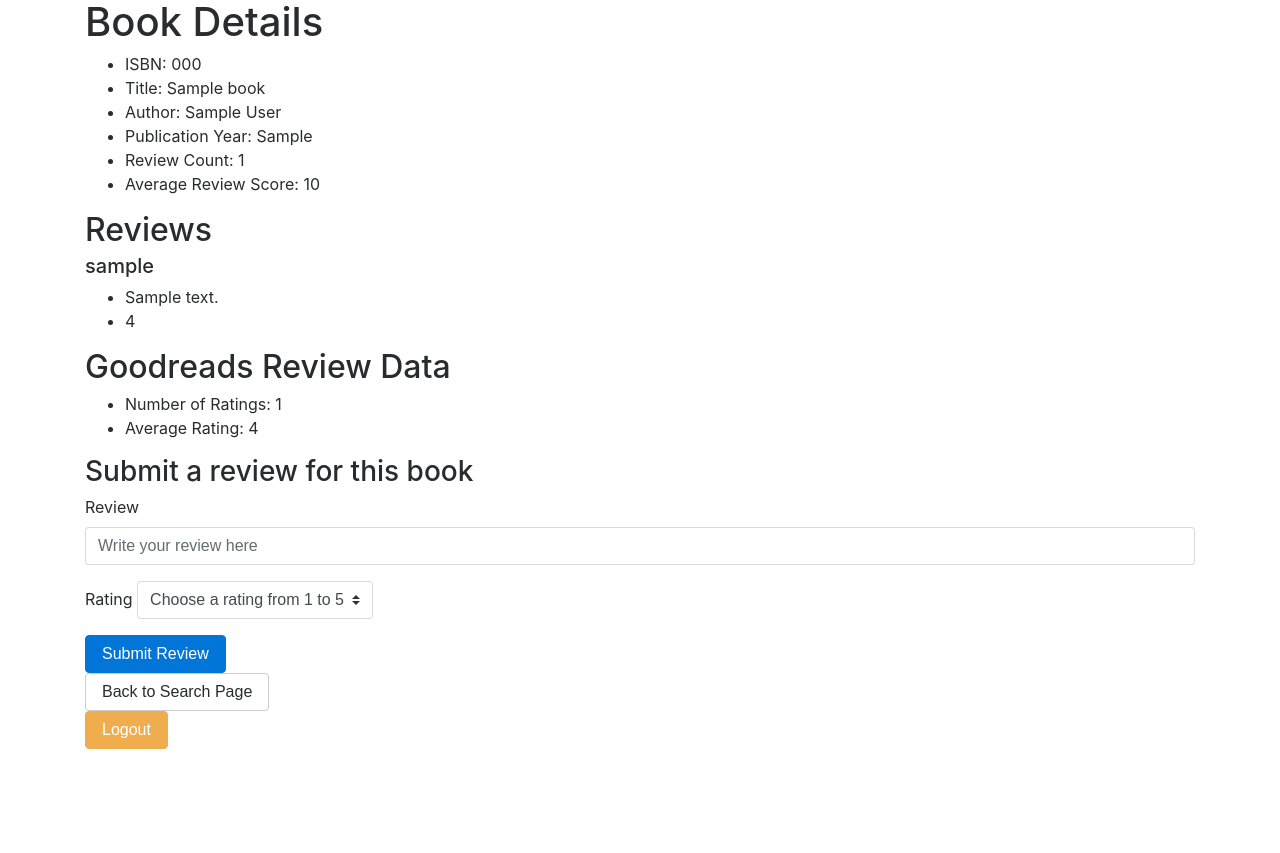
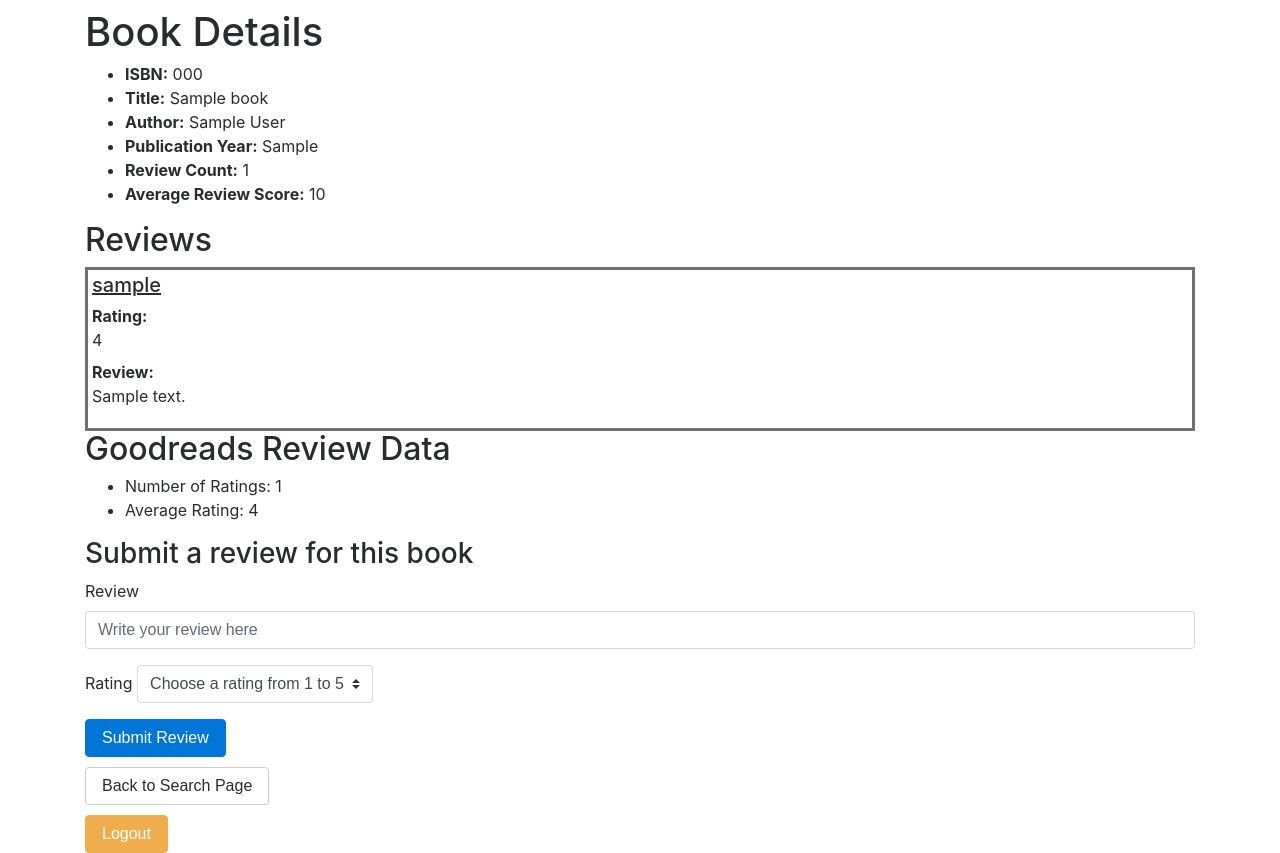
Before and after one commit to stefanoroque/CS50-Project-2, a Flask app: template templates/book.html in a window 1280 px wide. Before the commit the page ends 749 px from the top, so only its background shows below. Run offline with Flask 2, Linux system fonts and the light colour scheme; the template is opened without the code that fills it: most values are stand-ins (such as "Sample title", 1, 10 or a date in 2020); some libraries are stand-ins or nearby versions.

Commit message:
formatting

```diff
--- a/templates/book.html
+++ b/templates/book.html
@@ -32,29 +32,33 @@
     <h1>Book Details</h1>
 
     <ul>
-        <li>ISBN: {{ book.isbn }}</li>
-        <li>Title: {{ book.title }}</li>
-        <li>Author: {{ book.author }}</li>
-        <li>Publication Year: {{ book.pub_yr }}</li>
-
-        <li>Review Count: {{ book.review_count }}</li>
-        <li>Average Review Score: {{ book.avg_score }}</li>
+        <li><b>ISBN:</b> {{ book.isbn }}</li>
+        <li><b>Title:</b> {{ book.title }}</li>
+        <li><b>Author:</b> {{ book.author }}</li>
+        <li><b>Publication Year:</b> {{ book.pub_yr }}</li>
+        <li><b>Review Count:</b> {{ book.review_count }}</li>
+        <li><b>Average Review Score:</b> {{ book.avg_score }}</li>
     </ul>
 
+
     <h2>Reviews</h2>
-
         {% for review in reviews %}
-            <h5>{{ review.username }}</h5>
-                <ul>
-                    <li>{{ review.text_opinion }}</li>
-                    <li>{{ review.rating }}</li>
-                </ul>
+            <div id="user-reviews">
+                <h5><u>{{ review.username }}</u></h5>
+                    <dl>
+                        <dt>Rating:
+                        <dd>{{ review.rating }}
+                        <dt>Review:
+                        <dd>{{ review.text_opinion }}
+                    </dl>
+            </div>
         {% else %}
             <h6>No reviews for this book.</h6>
+
         {% endfor %}
 
+
     <h2>Goodreads Review Data</h2>
-    <!-- #TODO: make message if api does not return anything -->
     {% if not goodreads_data %}
         <h6>Goodreads data is unavailable for this book</h6>
     {% else %}
@@ -99,4 +103,10 @@
         </div>
     </form>
 
+    <style>
+        div {margin-top:10px;}
+        #user-reviews {border:3px; border-style:solid; border-color:#707070; padding: 4px;}
+        .index-button {margin-top: 20;}
+    </style>
+
 {% endblock %}
--- a/templates/loginError.html
+++ b/templates/loginError.html
@@ -14,4 +14,8 @@
             <button type="submit" class="btn btn-secondary">Back to Login Page</button>
         </div>
     </form>
+
+    <style>
+        .index-button {margin-top:50px;}
+    </style>
 {% endblock %}
--- a/templates/register.html
+++ b/templates/register.html
@@ -27,5 +27,9 @@
         </div>
     </form>
 
+    <style>
+        .index-button {margin-top:50px;}
+    </style>
+
 
 {% endblock %}
--- a/templates/results.html
+++ b/templates/results.html
@@ -29,4 +29,8 @@
         </div>
     </form>
 
+    <style>
+        .index-button {margin-top:50px;}
+    </style>
+
 {% endblock %}
--- a/templates/search.html
+++ b/templates/search.html
@@ -46,4 +46,9 @@
         </div>
     </form>
 
+    <style>
+        .form-control {margin-top:10px;}
+        .index-button {margin-top:50px;}
+    </style>
+
 {% endblock %}
```
Also changed, not shown: templates/index.html (+6 -2 lines), 2 other files.
